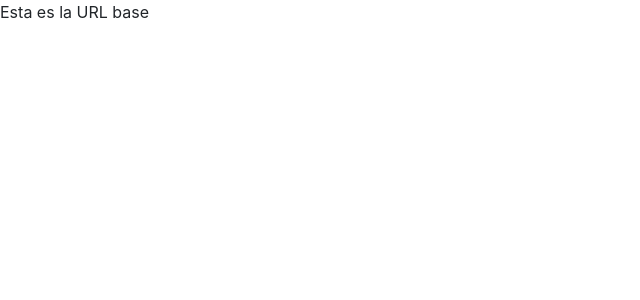
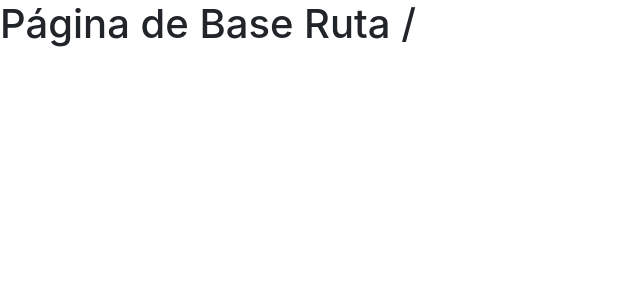
Before and after one commit to UlisesAstrada/router, a React (Create React App) app: page / in a window 1280 px wide. Shown: the top 300 px of the page, without its empty margins (0-640 px from the left). Built offline with nearby package versions, Linux system fonts and the light colour scheme.

Commit message:
Problems solved with NPM

```diff
--- a/src/App.jsx
+++ b/src/App.jsx
@@ -1,4 +1,6 @@
 import React from 'react'
+import Base from './components/Base'
+import Inicio from './components/Inicio'
 import './App.css';
 import {
   BrowserRouter as Router,
@@ -12,10 +14,10 @@ function App() {
     <Router>
       <Switch>
         <Route path='/inicio'>
-          Estás en el inicio
+          <Inicio />
         </Route>
         <Route path="/">
-          Esta es la URL base
+          <Base />
         </Route>
       </Switch>
     </Router>
--- a/src/components/Base.jsx
+++ b/src/components/Base.jsx
@@ -1,9 +1,12 @@
 import React from 'react'
 
 function Base() {
+
+
+
   return (
     <div>
-
+      <h1>Página de Base Ruta /</h1>
     </div>
   )
 }
```
